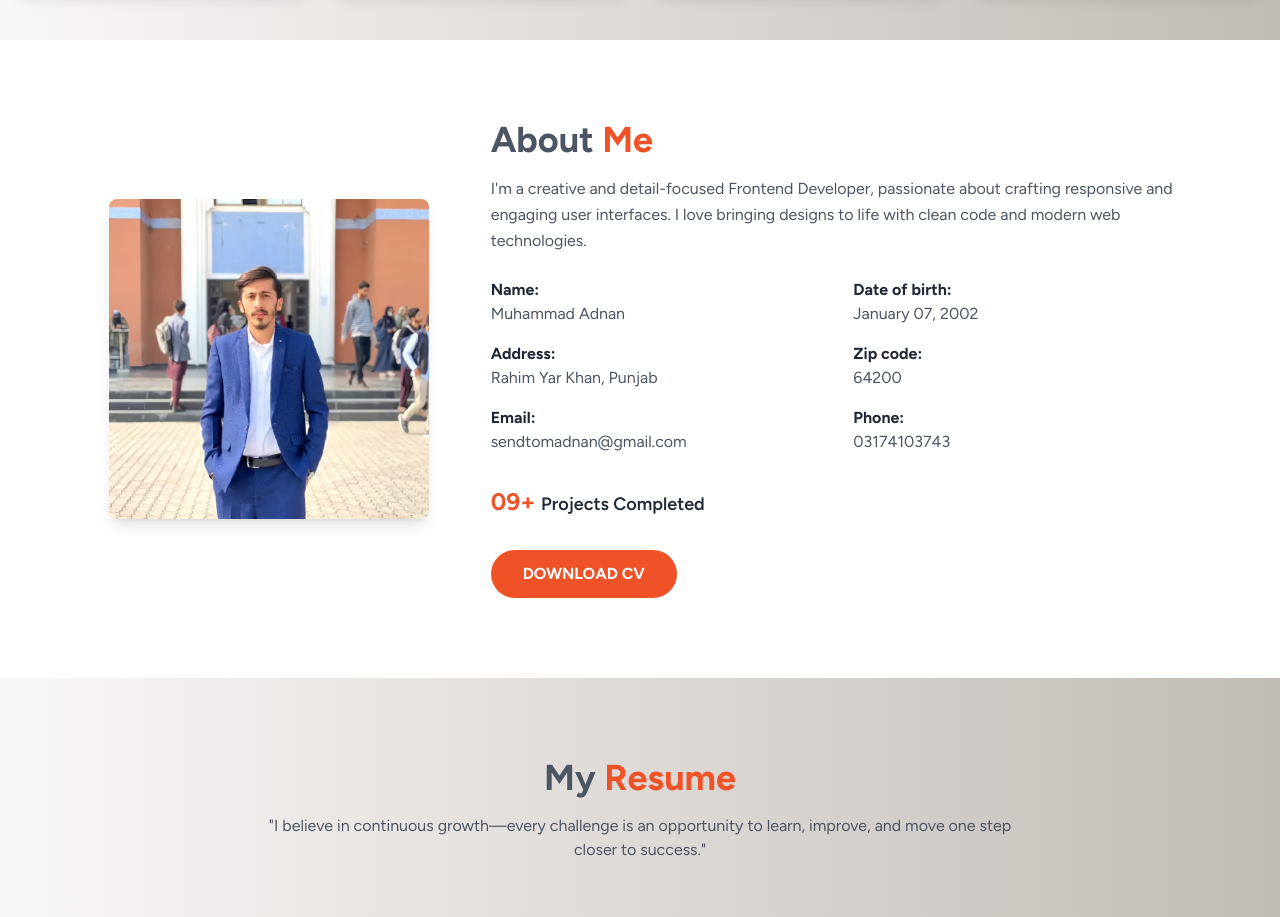
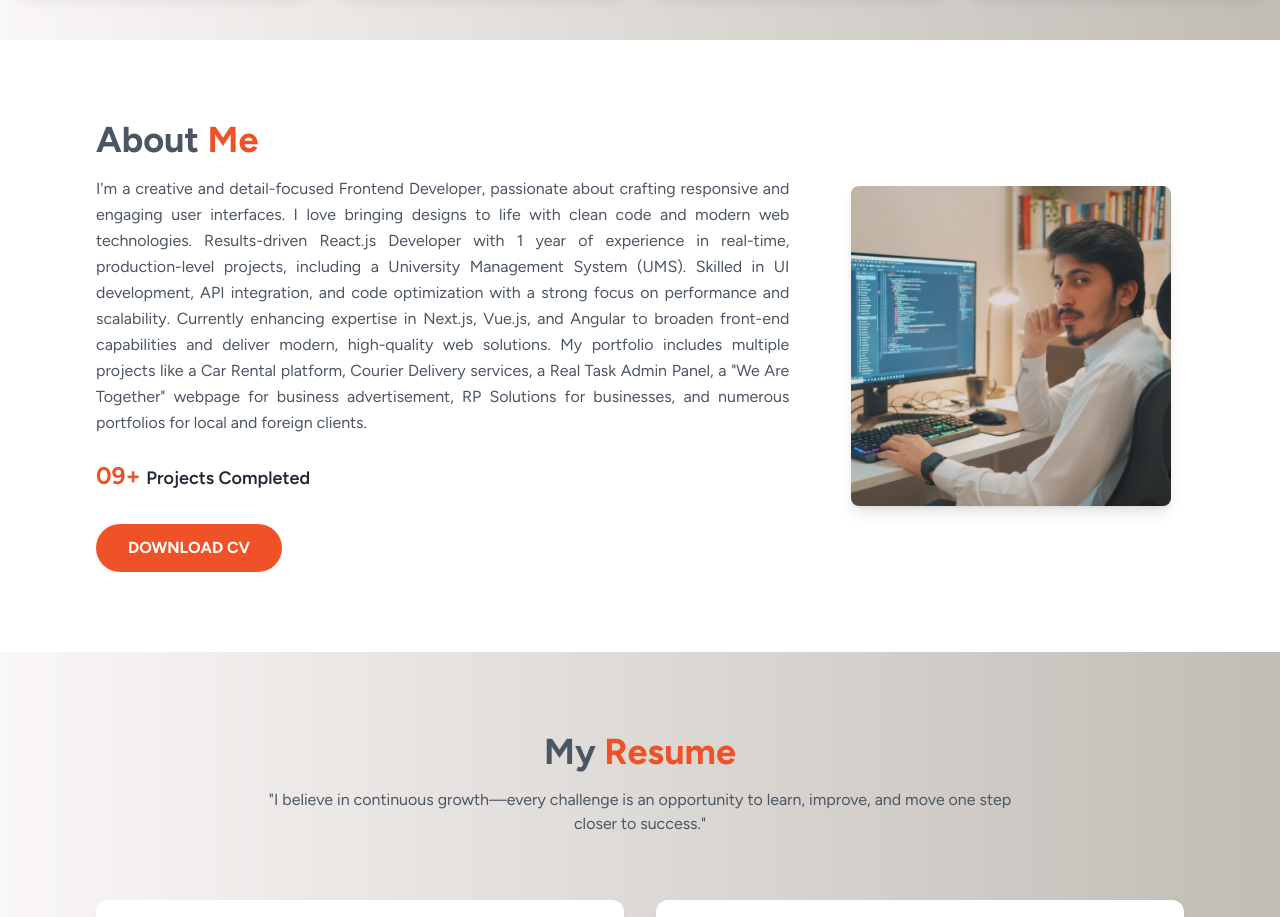
Before and after one commit to codewith-adnan/MyPortFolio, a React (Vite) app: page / in a window 1280 px wide. Shown: the part 880-1797 px from the top of the page. Built offline with nearby package versions, Linux system fonts and the light colour scheme.

Commit message:
add about section

```diff
--- a/src/components/AboutMe.jsx
+++ b/src/components/AboutMe.jsx
@@ -1,85 +1,43 @@
 import React from "react";
-import { motion } from "framer-motion"; // Framer Motion import kiya gaya hai
-import ProfileImg from "../assets/Heroimg.jpeg";
+import { motion } from "framer-motion";
+import ProfileImg from "../assets/about.png";
 
 export default function AboutMe() {
   return (
-    // Background color theek hai, text colors ko neeche adjust kiya gaya hai
     <section id="about" className="bg-white py-20 overflow-x-hidden">
       <div className="max-w-6xl mx-auto px-4 sm:px-6 lg:px-8 flex flex-col md:flex-row items-center gap-12">
 
-        {/* --- IMAGE COLUMN ANIMATED --- */}
+        {/* --- CONTENT COLUMN ANIMATED (now on the left) --- */}
         <motion.div
           initial={{ opacity: 0, x: -100 }}
           whileInView={{ opacity: 1, x: 0 }}
           transition={{ duration: 0.8, ease: "easeInOut" }}
           viewport={{ once: true }}
-          className="md:w-1/3 w-full flex justify-center"
-        >
-          <img
-            src={ProfileImg}
-            alt="Muhammad Adnan"
-            className="rounded-lg shadow-lg w-64 h-64 md:w-80 md:h-80 object-cover"
-          />
-        </motion.div>
-
-        {/* --- CONTENT COLUMN ANIMATED --- */}
-        <motion.div
-          initial={{ opacity: 0, x: 100 }}
-          whileInView={{ opacity: 1, x: 0 }}
-          transition={{ duration: 0.8, ease: "easeInOut" }}
-          viewport={{ once: true }}
-          className="md:w-2/3 w-full"
+          className="md:w-2/3 w-full text-center md:text-left" // Align text left on desktop
         >
           <h2 className="text-4xl font-bold mb-4">
             <span className="text-gray-600">About </span><span className="text-[#f05228]">Me</span>
           </h2>
-          {/* Text color theek kiya gaya hai */}
-          <p className="text-gray-600 mb-6 leading-relaxed">
+          <p className="text-gray-600 mb-6 text-justify leading-relaxed">
             I'm a creative and detail-focused Frontend Developer, passionate about crafting responsive and engaging user interfaces. I love bringing designs to life with clean code and modern web technologies.
+            Results-driven React.js Developer with 1 year of experience in real-time, production-level projects, including a University Management System (UMS). Skilled in UI development, API integration, and code optimization with a strong focus on performance and scalability.
+            Currently enhancing expertise in Next.js, Vue.js, and Angular to broaden front-end capabilities and deliver modern, high-quality web solutions. My portfolio includes multiple projects like a Car Rental platform, Courier Delivery services, a Real Task Admin Panel, a "We Are Together" webpage for business advertisement, RP Solutions for businesses, and numerous portfolios for local and foreign clients.
           </p>
-
-          <div className="grid grid-cols-1 sm:grid-cols-2 gap-x-8 gap-y-4 mb-8">
-            <div>
-              <strong className="block text-gray-800">Name:</strong>
-              <span className="text-gray-600">Muhammad Adnan</span>
-            </div>
-            <div>
-              <strong className="block text-gray-800">Date of birth:</strong>
-              <span className="text-gray-600">January 07, 2002</span>
-            </div>
-            <div>
-              <strong className="block text-gray-800">Address:</strong>
-              <span className="text-gray-600">Rahim Yar Khan, Punjab</span>
-            </div>
-            <div>
-              <strong className="block text-gray-800">Zip code:</strong>
-              <span className="text-gray-600">64200</span>
-            </div>
-            <div>
-              <strong className="block text-gray-800">Email:</strong>
-              <span className="text-gray-600">sendtomadnan@gmail.com</span>
-            </div>
-            <div>
-              <strong className="block text-gray-800">Phone:</strong>
-              <span className="text-gray-600">03174103743</span>
-            </div>
-          </div>
 
           <p className="text-lg font-semibold mb-8">
             <span className="text-[#f05228] text-2xl font-bold">09+ </span>
             <span className="text-gray-800">Projects Completed</span>
           </p>
 
-          {/* --- CV BUTTON ANIMATED --- */}
           <motion.div
             initial={{ opacity: 0, y: 50 }}
             whileInView={{ opacity: 1, y: 0 }}
             transition={{ duration: 0.6, delay: 0.2, ease: "easeOut" }}
             viewport={{ once: true }}
+            className="flex justify-center md:justify-start" // Center on mobile, left on desktop
           >
             <a
-              href="/Muhhamad Adnan.pdf" // Path theek kiya gaya hai (assume file is in public folder)
+              href="/Muhhamad Adnan.pdf"
               download
               className="inline-block bg-[#f05228] text-white font-bold py-3 px-8 rounded-full hover:bg-gray-800 transition-all duration-300"
             >
@@ -87,6 +45,21 @@ export default function AboutMe() {
             </a>
           </motion.div>
         </motion.div>
+
+        {/* --- IMAGE COLUMN ANIMATED (now on the right) --- */}
+        <motion.div
+          initial={{ opacity: 0, x: 100 }}
+          whileInView={{ opacity: 1, x: 0 }}
+          transition={{ duration: 0.8, ease: "easeInOut" }}
+          viewport={{ once: true }}
+          className="md:w-1/3 w-full flex justify-center order-first md:order-last" // order-first for mobile, order-last for desktop
+        >
+          <img
+            src={ProfileImg}
+            alt="Muhammad Adnan"
+            className="rounded-lg shadow-lg w-68 h-68 md:w-80 md:h-80 object-cover"
+          />
+        </motion.div>
       </div>
     </section>
   );
```
Also changed, not shown: src/assets/about.png (added).
